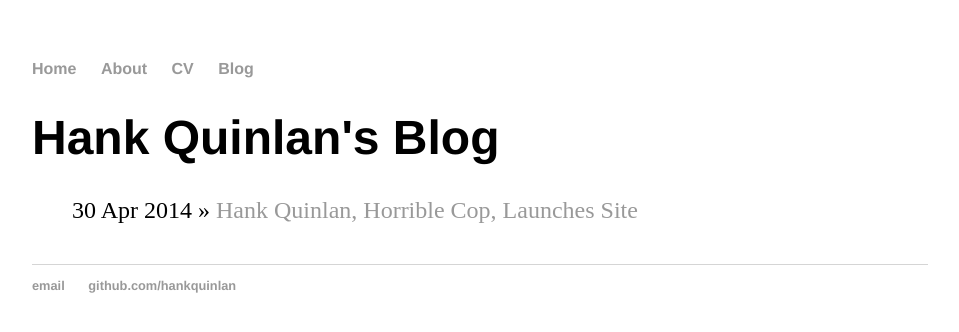
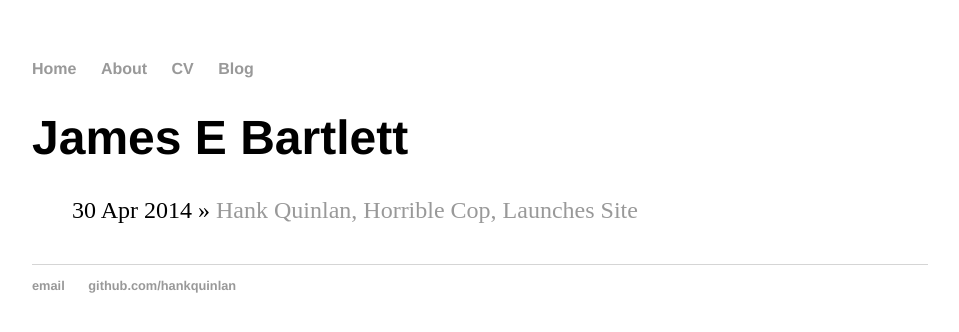
Before and after one commit to JamesEBartlett/JamesEBartlett.github.io, a Jekyll site: the page built from blog/index.html, in a window 1280 px wide. Shown: the top 332 px of the page, without its empty margins (160-1119 px from the left). Built offline with Jekyll 4.4.1, drawn with Linux system fonts in a browser that asks for light colours.

Commit message:
Update index.html

```diff
--- a/blog/index.html
+++ b/blog/index.html
@@ -1,6 +1,6 @@
 ---
 layout: default
-title: Hank Quinlan's Blog
+title: James E Bartlett
 ---
 	<h1>{{ page.title }}</h1>
 	<ul class="posts">
```
